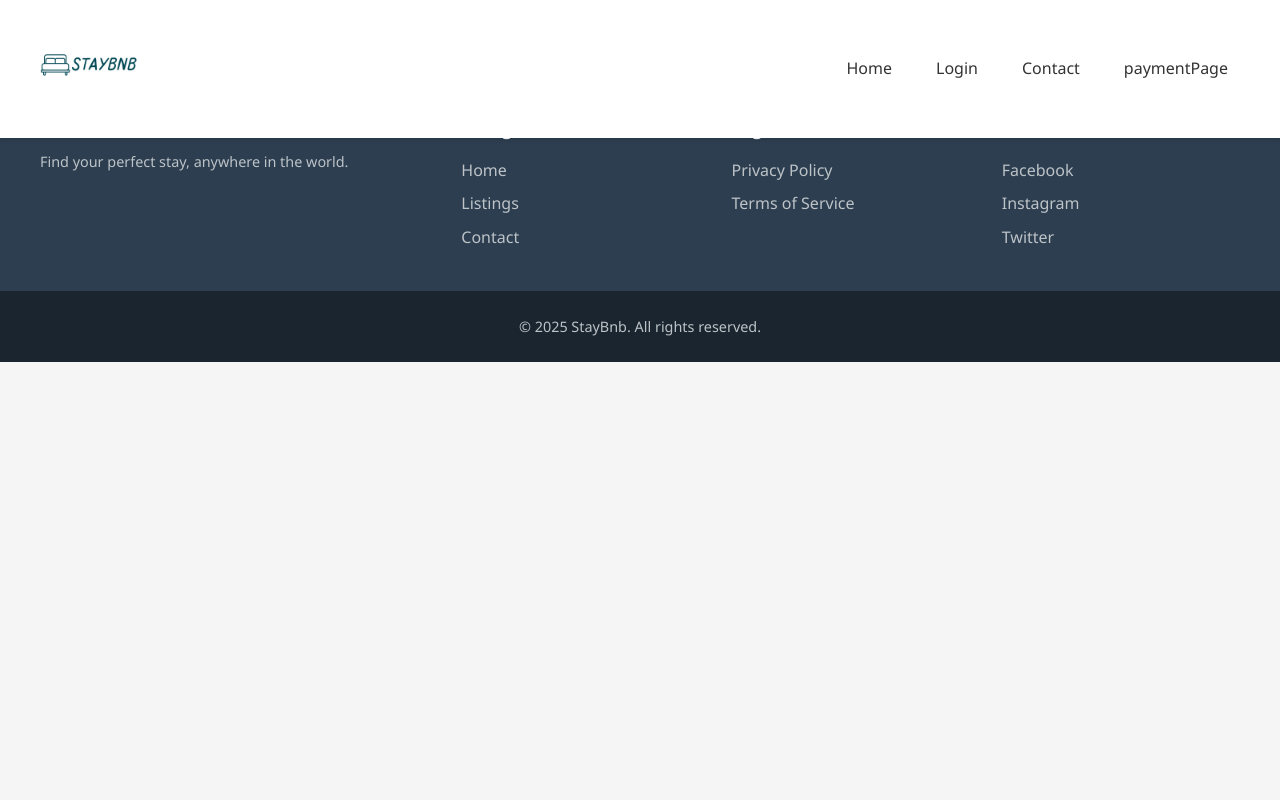
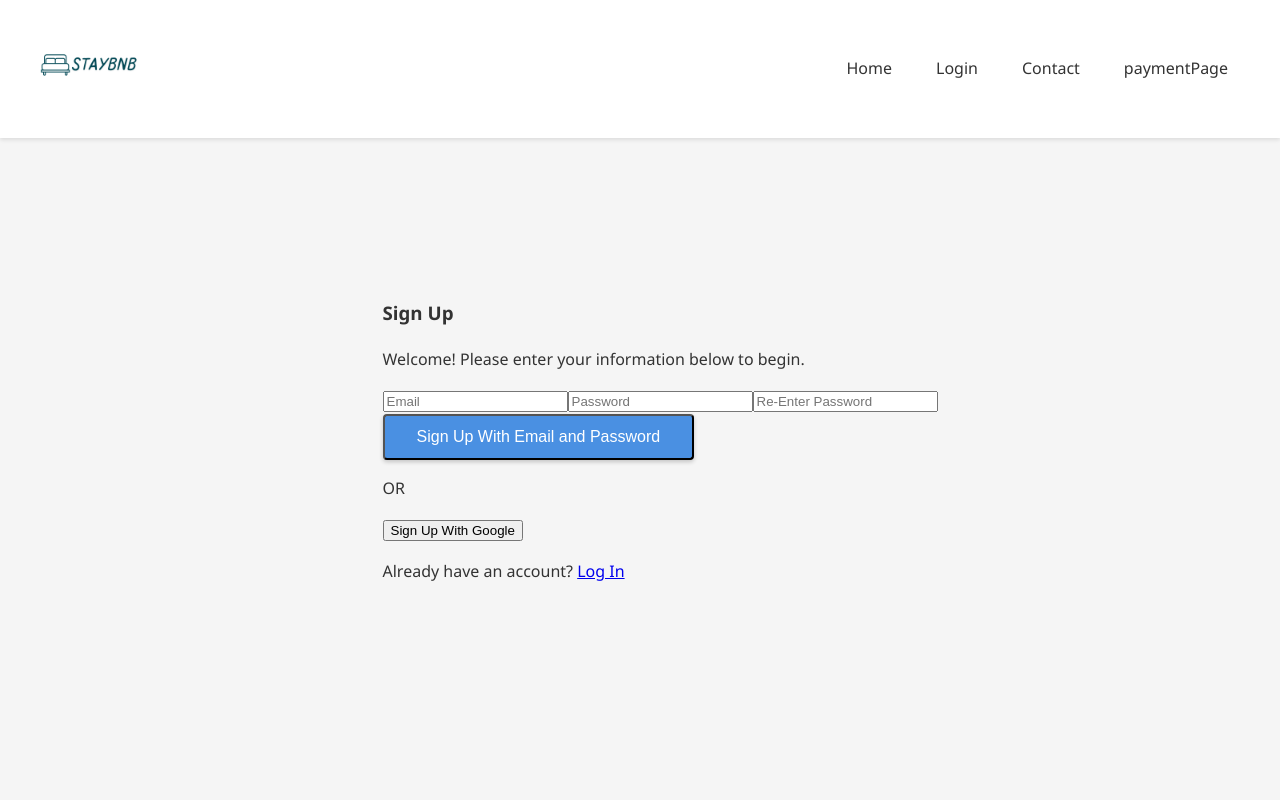
Before and after one commit to bottle1234/Group1, a React (Vite) app in the folder websitePackage/: page /Signup in a window 1280 px wide. Shown: the top 800 px of the page. Built offline with nearby package versions, Linux system fonts and the light colour scheme; the HTML template or start-up script is replaced by a standard one.

Commit message:
Signup stuff

```diff
--- a/websitePackage/package.json
+++ b/websitePackage/package.json
@@ -10,6 +10,7 @@
     "preview": "vite preview"
   },
   "dependencies": {
+    "firebase": "^11.6.1",
     "react": "^19.0.0",
     "react-dom": "^19.0.0",
     "react-icons": "^5.5.0",
@@ -26,6 +27,6 @@
     "globals": "^15.15.0",
     "typescript": "~5.7.2",
     "typescript-eslint": "^8.24.1",
-    "vite": "^6.2.0"
+    "vite": "^6.3.3"
   }
 }
--- a/websitePackage/src/App.tsx
+++ b/websitePackage/src/App.tsx
@@ -5,19 +5,44 @@ import Login from "./pages/Login.js";
 import "./App.css";
 import Navbar from "./pages/Navbar.js";
 import PaymentPage from "./pages/paymentPage";
-
+import Signup from "./pages/Signup.js";
 import Footer from "./pages/footer.js";
 import ListingsPage from "./pages/ListingsPage.js";
+import { initializeApp } from "firebase/app";
+import { getAnalytics } from "firebase/analytics";
+import AuthRoute from "./pages/Authroute.js";
+
+
+
+const firebaseConfig = {
+  apiKey: "AIzaSyBKNTVSW3HcPp-7_gs9aCtRO20I_IIvXtM",
+  authDomain: "staybnb-82c17.firebaseapp.com",
+  projectId: "staybnb-82c17",
+  storageBucket: "staybnb-82c17.firebasestorage.app",
+  messagingSenderId: "381870801317",
+  appId: "1:381870801317:web:64bc12d27b2656b064284c",
+  measurementId: "G-MY4XZEXY11"
+};
+
+// Initialize Firebase
+const app = initializeApp(firebaseConfig);
+const analytics = getAnalytics(app);
+
+
+
+
 function App() {
   return (
     <div>
       <Navbar />
       <Routes>
         <Route path="/contact" element={<Contact />}></Route>
-        <Route path="/" element={<Home />}></Route>
-        <Route path="/login" element={<Login />}></Route>
+        <Route path="/" element={<Home />}>  </Route>
+        <Route path="/Login" element={<Login />}></Route>
         <Route path="/paymentPage" element={<PaymentPage />}></Route>
         <Route path="/ShowListings" element={<ListingsPage />}></Route>
+        <Route path="/Signup" element={<Signup />}></Route>
+
       </Routes>
       <Footer />
     </div>
--- a/websitePackage/src/pages/Login.tsx
+++ b/websitePackage/src/pages/Login.tsx
@@ -3,6 +3,7 @@ import React, { useState } from "react";
 import { useNavigate } from "react-router-dom";
 //import "./Login.css";
 import "../App.css";
+import "./Signup.tsx";
 
 interface FormData {
   email: string;
@@ -114,14 +115,14 @@ const Login: React.FC = () => {
             )}
           </div>
 
-          <button type="submit" className="login-button" disabled={isLoading}>
+          <button type="submit" className="hero-button" disabled={isLoading}>
             {isLoading ? "Logging in..." : "Log In"}
           </button>
         </form>
 
         <div className="login-footer">
           <p>
-            Don't have an account? <a href="/register">Sign up</a>
+            Don't have an account? <a href="/Signup">Sign up</a>
           </p>
           <a href="/forgot-password">Forgot password?</a>
         </div>
--- a/websitePackage/src/pages/Signup.tsx
+++ b/websitePackage/src/pages/Signup.tsx
@@ -1,6 +1,7 @@
 import { useState } from 'react';
 import { getAuth, GoogleAuthProvider, signInWithPopup, createUserWithEmailAndPassword } from 'firebase/auth';
 import { useNavigate } from 'react-router-dom';
+import "../App.css";
 
 const Signup = () => {
     // Initialize Firebase authentication and navigation
@@ -55,9 +56,9 @@ const Signup = () => {
     };
 
     return (
-        <div className='w-full h-screen flex'>
+        <div className='login-container'>
             {/* Left half of the screen - background styling */}
-            <div className='w-1/2 h-full flex flex-col bg-[#282c34] items-center justify-center'>
+            <div className='login-container'>
             </div>
 
             {/* Right half of the screen - signup form */}
@@ -65,7 +66,7 @@ const Signup = () => {
                 <div className='w-full flex flex-col max-w-[450px] mx-auto'>
                     {/* Header section with title and welcome message */}
                     <div className='w-full flex flex-col mb-10 text-white'>
-                        <h3 className='text-4xl font-bold mb-2'>Sign Up</h3>
+                        <h3 className='text-4xl font-bold mb'>Sign Up</h3>
                         <p className='text-lg mb-4'>Welcome! Please enter your information below to begin.</p>
                     </div>
 
@@ -102,7 +103,7 @@ const Signup = () => {
                         <button
                             onClick={signUpWithEmail}
                             disabled={authing}
-                            className='w-full bg-transparent border border-white text-white my-2 font-semibold rounded-md p-4 text-center flex items-center justify-center cursor-pointer'>
+                            className='hero-button'>
                             Sign Up With Email and Password
                         </button>
                     </div>
```
Also changed, not shown: websitePackage/src/pages/AuthRoute.tsx (added, +34 -0 lines), 1 other file (tests, documents, lock files or other folders).
